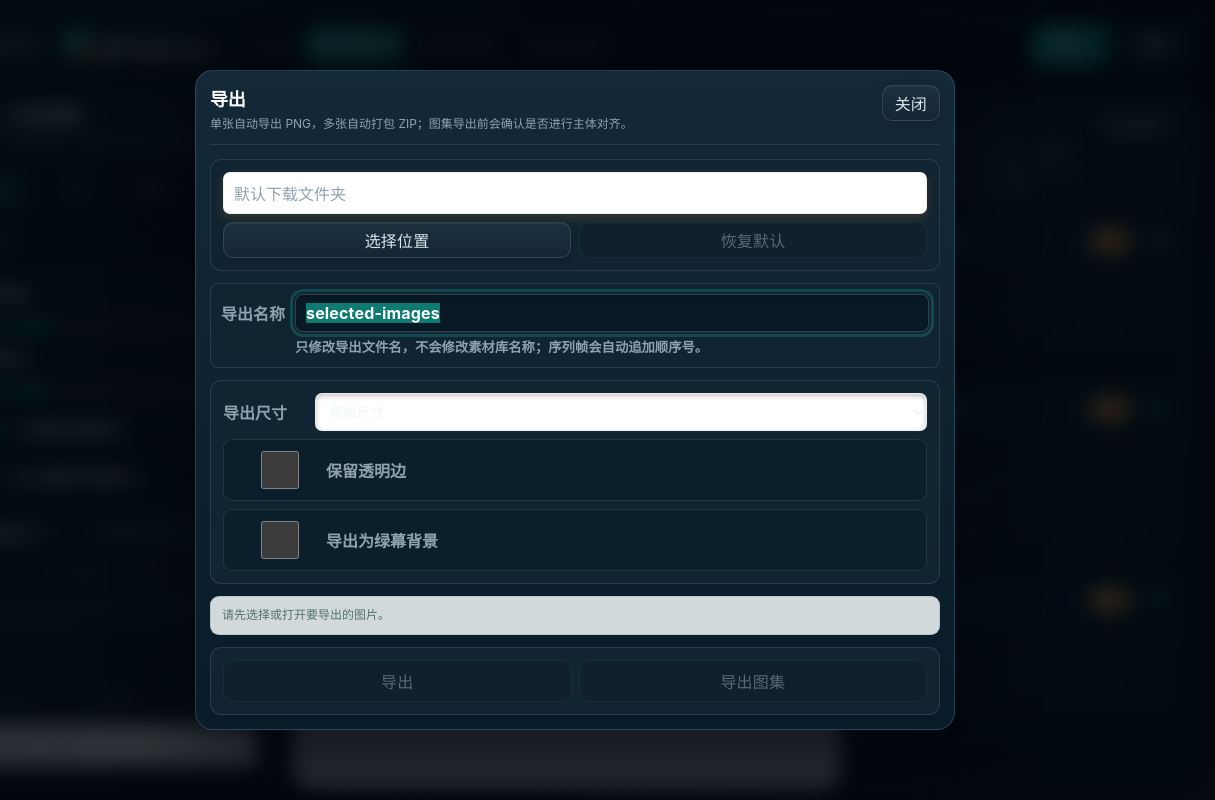
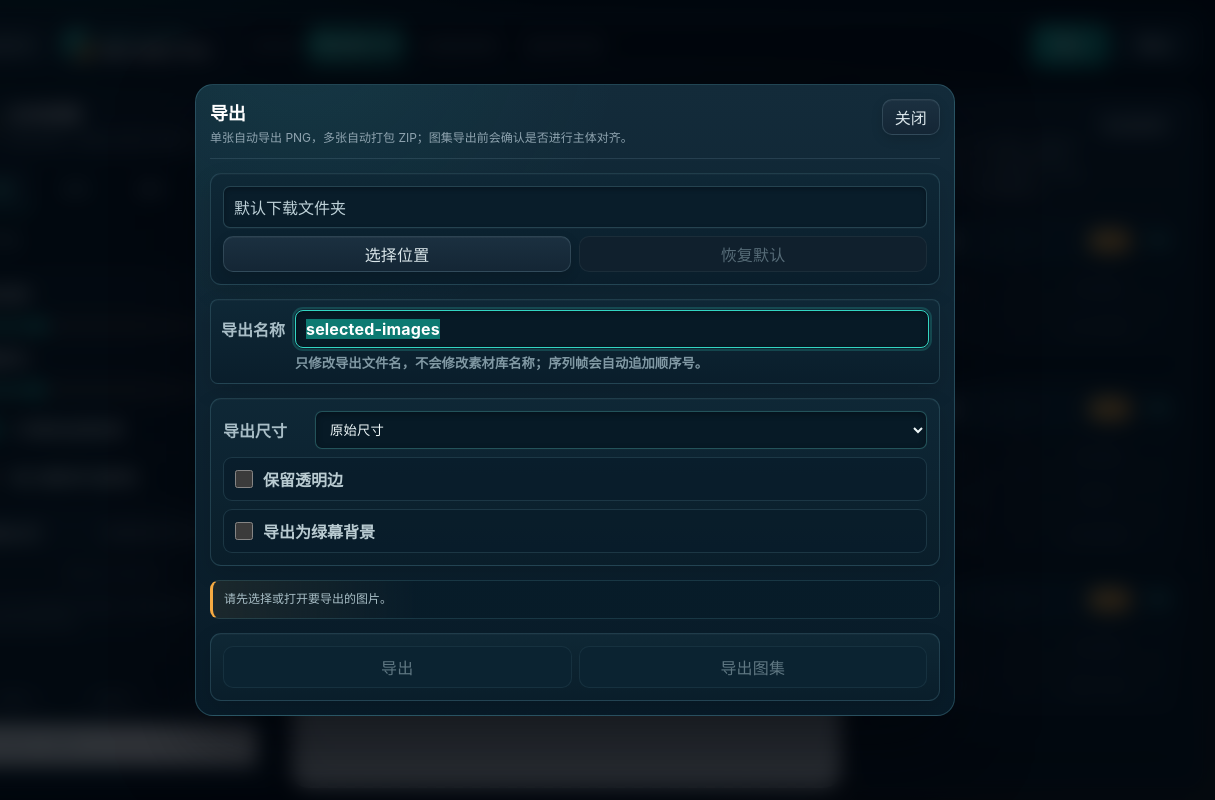
Before and after one commit to 2treeovo/ovo123, a plain HTML site: page index.html in a window 1280 px wide. Both pictures are taken after a click on the button "导出". Shown: the full height of the page, 65-1280 px from the left. Drawn offline with Linux system fonts and the light colour scheme.

Commit message:
Fix export dialog dark theme

```diff
--- a/index.html
+++ b/index.html
@@ -12,7 +12,7 @@
 <meta content="https://2treeovo.github.io/ovo123/og.png" property="og:image"/>
 <meta content="summary_large_image" name="twitter:card"/>
 <link href="styles.css?v=single-frame-delay-31" rel="stylesheet"/>
-<link href="visual-refresh.css?v=studio-refresh-04" rel="stylesheet"/></head>
+<link href="visual-refresh.css?v=studio-refresh-05" rel="stylesheet"/></head>
 <body>
 <main class="app">
 <header aria-label="全局工具栏" class="app-topbar">
--- a/visual-refresh.css
+++ b/visual-refresh.css
@@ -1817,3 +1817,147 @@ output {
     flex-basis: 64px;
   }
 }
+
+/* Export dialog: keep every form surface and native option list readable in
+   the dark studio palette. */
+#exportDialog .export-dialog-panel {
+  color-scheme: dark;
+  border-color: rgba(83, 151, 168, 0.34);
+  background:
+    radial-gradient(circle at 14% -10%, rgba(42, 204, 188, 0.08), transparent 34%),
+    linear-gradient(180deg, #132b3a, #081b28);
+}
+
+#exportDialogContent .export-panel {
+  gap: 14px;
+}
+
+#exportDialogContent .export-location,
+#exportDialogContent .export-name-control,
+#exportDialogContent .export-size-controls,
+#exportDialogContent .export-actions {
+  color: #dbe9ed;
+  border-color: rgba(100, 157, 174, 0.24);
+  background:
+    linear-gradient(180deg, rgba(15, 40, 54, 0.96), rgba(10, 30, 43, 0.96));
+  box-shadow:
+    inset 0 1px 0 rgba(255, 255, 255, 0.025),
+    0 8px 22px rgba(0, 5, 10, 0.12);
+}
+
+#exportDialogContent .export-location output {
+  color: #bed1d8;
+  border-color: rgba(108, 164, 180, 0.28);
+  background: #091d2a;
+  box-shadow:
+    inset 0 2px 5px rgba(0, 5, 10, 0.28),
+    0 1px 0 rgba(255, 255, 255, 0.025);
+}
+
+#exportDialogContent .export-name-control > span,
+#exportDialogContent .export-size-controls > label:first-child > span {
+  color: #a9bec7;
+}
+
+#exportDialogContent .export-name-control small {
+  color: #8199a4;
+  background: transparent;
+}
+
+#exportDialogContent .export-name-control input,
+#exportDialogContent .export-size-controls select,
+#exportDialogContent .export-size-controls input[type="number"] {
+  color: #eef7f8;
+  border-color: rgba(89, 193, 190, 0.34);
+  background: #071a26;
+  box-shadow:
+    inset 0 2px 6px rgba(0, 4, 9, 0.34),
+    0 0 0 1px rgba(255, 255, 255, 0.012);
+}
+
+#exportDialogContent .export-name-control input:focus,
+#exportDialogContent .export-size-controls select:focus,
+#exportDialogContent .export-size-controls input[type="number"]:focus {
+  border-color: #32d5c2;
+  outline: 2px solid rgba(50, 213, 194, 0.2);
+  outline-offset: 1px;
+}
+
+#exportSizePreset {
+  color-scheme: dark;
+  accent-color: #32d5c2;
+}
+
+#exportSizePreset option {
+  color: #e7f2f4;
+  background-color: #0b2230;
+}
+
+#exportSizePreset option:checked {
+  color: #04221f;
+  background-color: #39d7c5;
+}
+
+#exportDialogContent .export-size-controls .compact-toggle {
+  display: flex;
+  grid-template-columns: none;
+  align-items: center;
+  gap: 10px;
+  min-height: 42px;
+  padding: 9px 11px;
+  color: #b9cbd1;
+  border: 1px solid rgba(106, 159, 175, 0.2);
+  border-radius: 9px;
+  background: rgba(9, 29, 42, 0.72);
+}
+
+#exportDialogContent .export-size-controls .compact-toggle:hover {
+  color: #edf8f9;
+  border-color: rgba(50, 213, 194, 0.4);
+  background: rgba(15, 47, 58, 0.82);
+}
+
+#exportDialogContent .export-size-controls .compact-toggle input {
+  width: 18px;
+  min-width: 18px;
+  height: 18px;
+  min-height: 18px;
+  margin: 0;
+  padding: 0;
+  accent-color: #31d4c1;
+}
+
+#exportDialogContent .export-size-controls .compact-toggle span {
+  color: inherit;
+  font-weight: 600;
+}
+
+#exportDialogContent .export-custom-size {
+  color: #91a8b2;
+}
+
+#exportDialogContent .export-action-hint {
+  color: #a7bdc5;
+  border: 1px solid rgba(79, 145, 160, 0.24);
+  border-left: 3px solid #f6aa42;
+  background:
+    linear-gradient(90deg, rgba(246, 170, 66, 0.08), rgba(8, 28, 41, 0.92) 28%);
+}
+
+#exportDialogContent .export-actions button {
+  color: #d7e5e9;
+  border-color: rgba(108, 160, 176, 0.25);
+  background: linear-gradient(180deg, #173447, #102737);
+}
+
+#exportDialogContent .export-actions button:hover:not(:disabled) {
+  color: #ffffff;
+  border-color: rgba(49, 213, 193, 0.56);
+  background: linear-gradient(180deg, #1d4453, #123441);
+}
+
+#exportDialogContent .export-actions button:disabled {
+  color: #5f7782;
+  border-color: rgba(90, 133, 148, 0.14);
+  background: #0b2331;
+}
```
